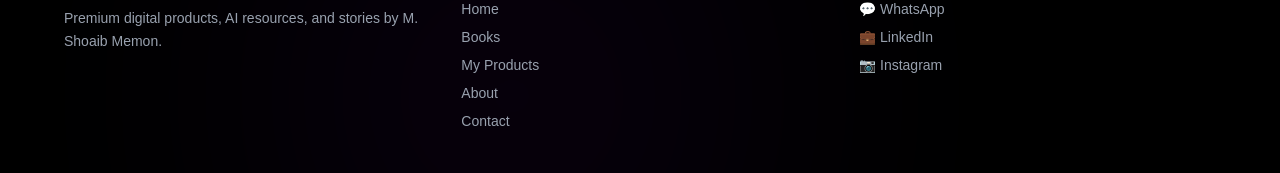
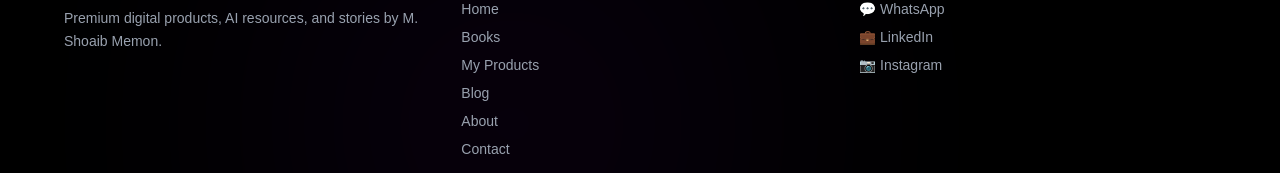
Before and after one commit to mshoaibmemon472-web/nexora-digital, a Next.js app: page /admin/dashboard/edit-product/1 in a window 1280 px wide. Shown: the part 1463-1636 px from the top of the page. Built offline with nearby package versions, Linux system fonts and the light colour scheme; no server answers; the database is empty.

Commit message:
initial change

```diff
--- a/components/Footer.tsx
+++ b/components/Footer.tsx
@@ -28,6 +28,7 @@ export default function Footer() {
   <Link href="/" className="text-gray-400 hover:text-white text-sm transition-colors">Home</Link>
   <Link href="/books" className="text-gray-400 hover:text-white text-sm transition-colors">Books</Link>
   <Link href="/products" className="text-gray-400 hover:text-white text-sm transition-colors">My Products</Link>
+  <Link href="/blog" className="text-gray-400 hover:text-white text-sm transition-colors">Blog</Link> {/* <-- Yeh add karo */}
   <Link href="/about" className="text-gray-400 hover:text-white text-sm transition-colors">About</Link>
   <Link href="/contact" className="text-gray-400 hover:text-white text-sm transition-colors">Contact</Link>
 </div>
--- a/components/Navbar.tsx
+++ b/components/Navbar.tsx
@@ -10,6 +10,7 @@ export default function Navbar() {
     { name: "Home", href: "/" },
     { name: "Books", href: "/books" },
     { name: "My Products", href: "/products" },
+    { name: "Blog", href: "/blog" },
     { name: "About", href: "/about" },
     { name: "Contact", href: "/contact" },
   ];
```
Lines whose indentation alone changed are shown as unchanged.
